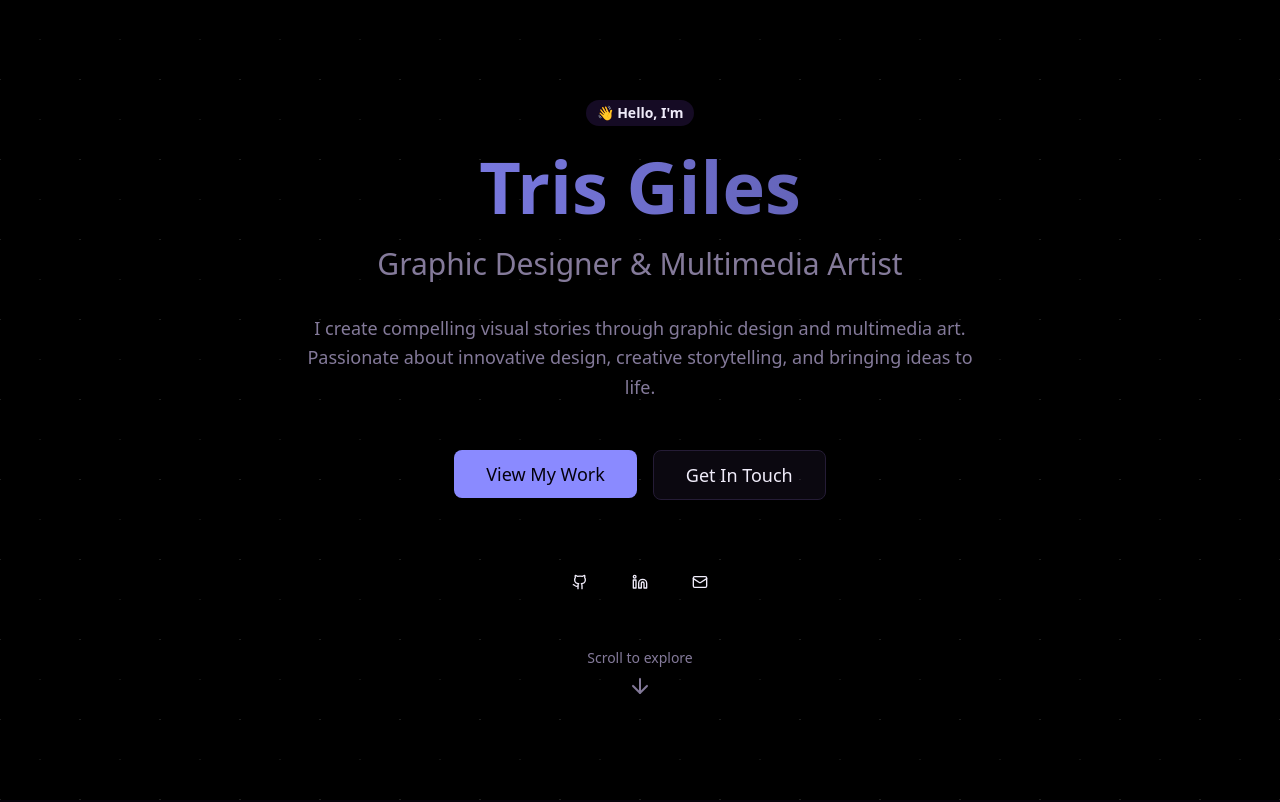
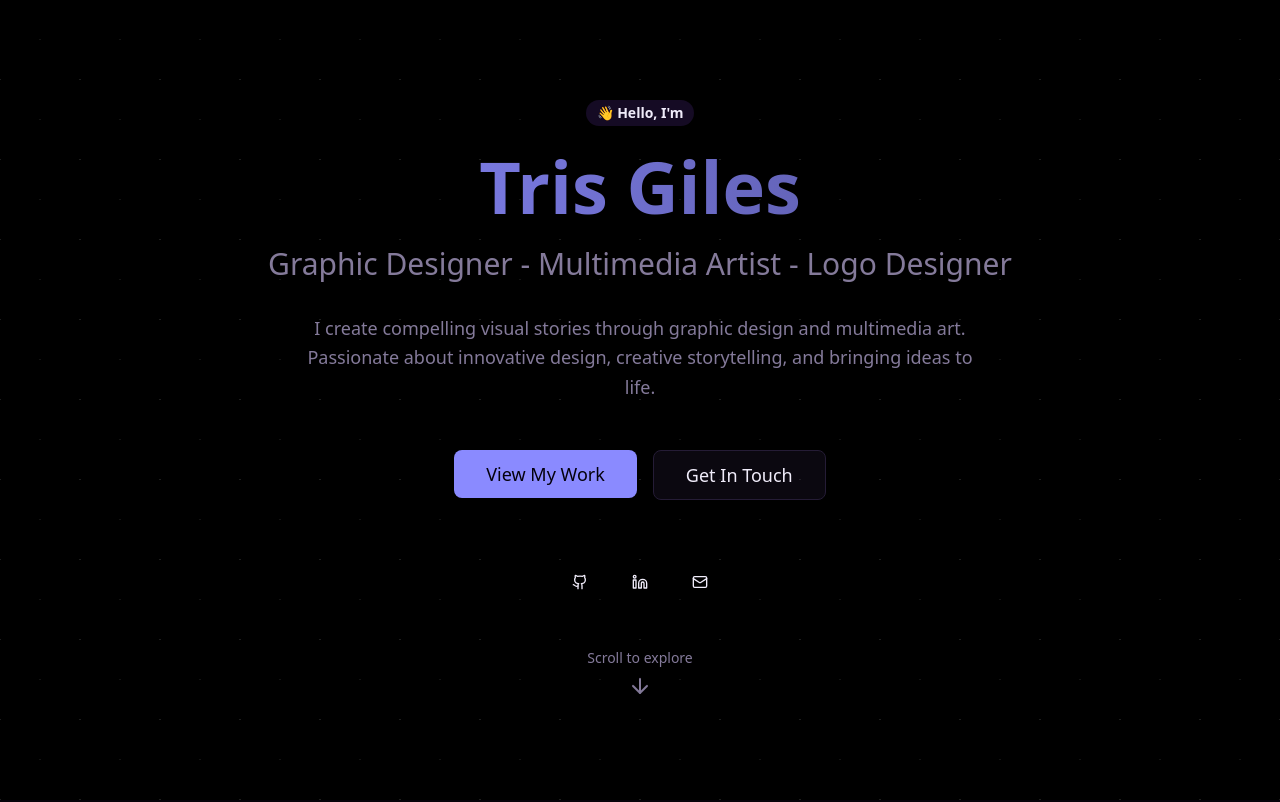
Before and after one commit to Tris3514/Portfolio, a Next.js app: page / in a window 1280 px wide. Shown: the top 802 px of the page. Built offline with nearby package versions, Linux system fonts and the light colour scheme.

Commit message:
Update hero section subtitle on main page
- Changed subtitle from 'Graphic Designer & Multimedia Artist'
- To 'Graphic Designer - Multimedia Artist - Logo Designer'
- Better reflects the full range of design services offered

```diff
--- a/src/app/page.tsx
+++ b/src/app/page.tsx
@@ -23,7 +23,7 @@ export default function Home() {
                 Tris Giles
               </h1>
               <h2 className="text-xl sm:text-2xl lg:text-3xl text-muted-foreground mb-8">
-                Graphic Designer & Multimedia Artist
+                Graphic Designer - Multimedia Artist - Logo Designer
               </h2>
               <p className="text-lg text-muted-foreground mb-12 max-w-2xl mx-auto leading-relaxed">
                 I create compelling visual stories through graphic design and multimedia art. Passionate about innovative design, creative storytelling, and bringing ideas to life.
```
